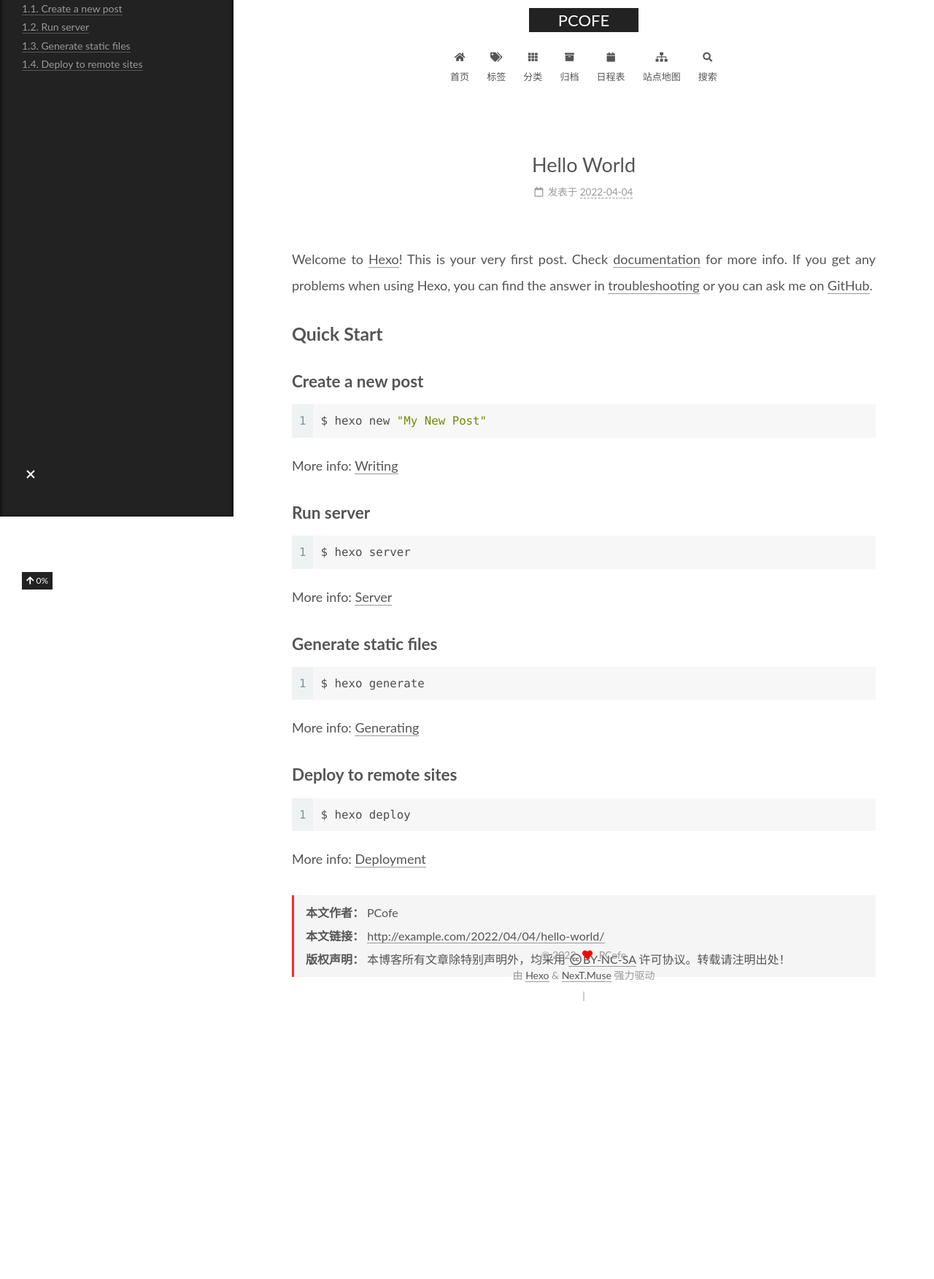
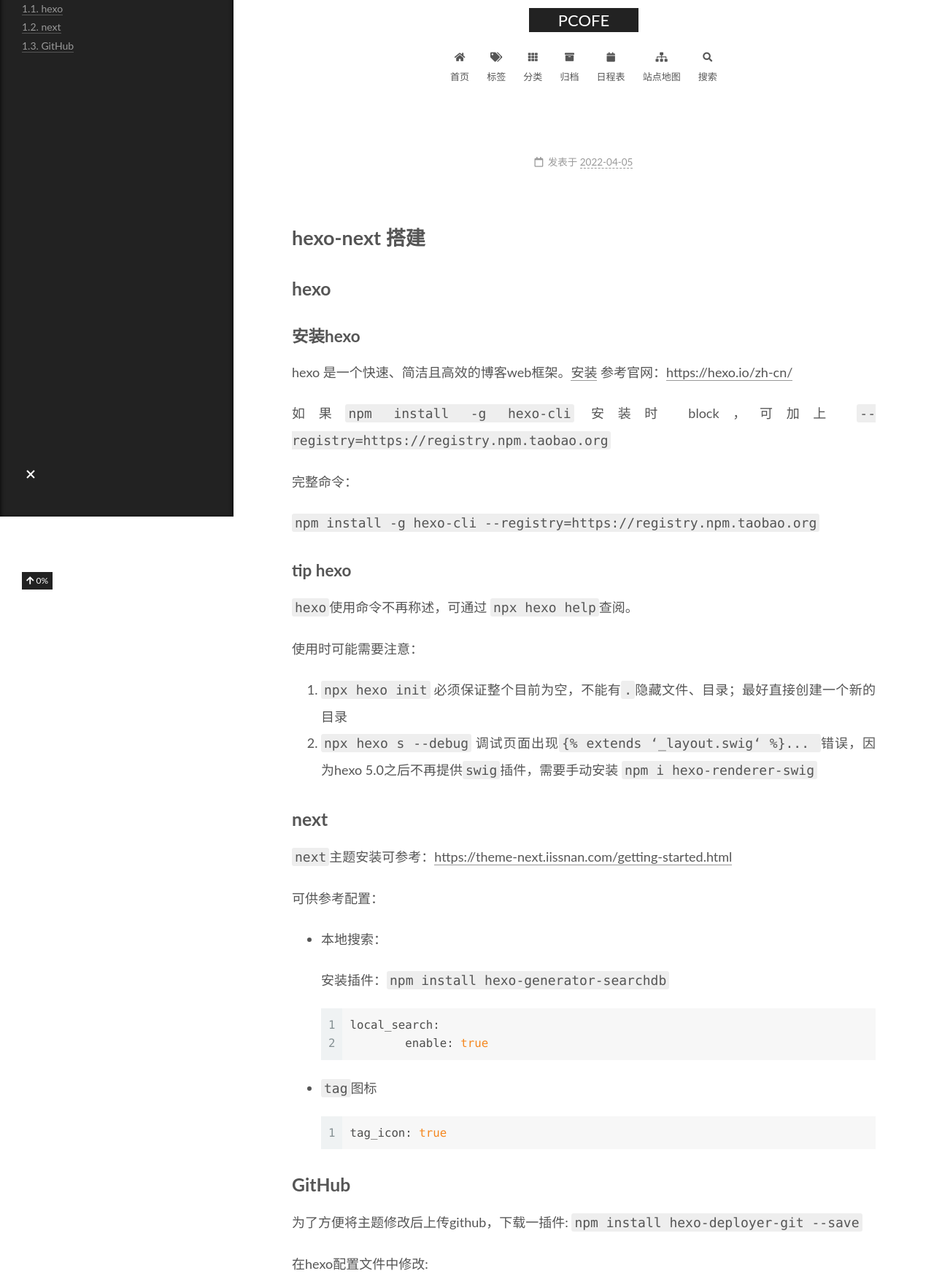
Before and after one commit to PCofe/PCofe.github.io, a plain HTML site: page 2022/04/05/hexo-next 搭建/index.html in a window 1280 px wide. Shown: the part 92-1845 px from the top of the page at 73% size. Before the commit the page ends 1491 px from the top, so only its background shows below. Drawn offline with Linux system fonts and the light colour scheme; some packages are replaced by stand-ins of ours; a script that the page names is missing.

Commit message:
Site updated: 2022-04-05 14:40:21

```diff
--- a/2022/04/04/hello-world/index.html
+++ b/2022/04/05/hexo-next 搭建/index.html
@@ -25,19 +25,19 @@
     var CONFIG = {"hostname":"example.com","root":"/","scheme":"Muse","version":"7.8.0","exturl":false,"sidebar":{"position":"left","display":"post","padding":14,"offset":12,"onmobile":true},"copycode":{"enable":false,"show_result":false,"style":null},"back2top":{"enable":true,"sidebar":false,"scrollpercent":true},"bookmark":{"enable":true,"color":"#222","save":"auto"},"fancybox":false,"mediumzoom":false,"lazyload":false,"pangu":false,"comments":{"style":"tabs","active":null,"storage":true,"lazyload":false,"nav":null},"algolia":{"hits":{"per_page":10},"labels":{"input_placeholder":"Search for Posts","hits_empty":"We didn't find any results for the search: ${query}","hits_stats":"${hits} results found in ${time} ms"}},"localsearch":{"enable":true,"trigger":"auto","top_n_per_article":1,"unescape":false,"preload":false},"motion":{"enable":true,"async":false,"transition":{"post_block":"fadeIn","post_header":"slideDownIn","post_body":"slideDownIn","coll_header":"slideLeftIn","sidebar":"slideUpIn"}},"path":"search.xml"};
   </script>
 
-  <meta name="description" content="Welcome to Hexo! This is your very first post. Check documentation for more info. If you get any problems when using Hexo, you can find the answer in troubleshooting or you can ask me on GitHub. Quick">
+  <meta name="description" content="hexo-next 搭建hexo安装hexohexo 是一个快速、简洁且高效的博客web框架。安装 参考官网：https:&#x2F;&#x2F;hexo.io&#x2F;zh-cn&#x2F; 如果npm install -g hexo-cli 安装时 block，可加上  --registry&#x3D;https:&#x2F;&#x2F;registry.npm.taobao.org  完整命令：  npm install -g hexo-cli --regi">
 <meta property="og:type" content="article">
-<meta property="og:title" content="Hello World">
-<meta property="og:url" content="http://example.com/2022/04/04/hello-world/index.html">
+<meta property="og:title" content="PCOFE">
+<meta property="og:url" content="http://example.com/2022/04/05/hexo-next%20%E6%90%AD%E5%BB%BA/index.html">
 <meta property="og:site_name" content="PCOFE">
-<meta property="og:description" content="Welcome to Hexo! This is your very first post. Check documentation for more info. If you get any problems when using Hexo, you can find the answer in troubleshooting or you can ask me on GitHub. Quick">
+<meta property="og:description" content="hexo-next 搭建hexo安装hexohexo 是一个快速、简洁且高效的博客web框架。安装 参考官网：https:&#x2F;&#x2F;hexo.io&#x2F;zh-cn&#x2F; 如果npm install -g hexo-cli 安装时 block，可加上  --registry&#x3D;https:&#x2F;&#x2F;registry.npm.taobao.org  完整命令：  npm install -g hexo-cli --regi">
 <meta property="og:locale" content="zh_CN">
-<meta property="article:published_time" content="2022-04-04T09:06:47.937Z">
-<meta property="article:modified_time" content="2022-04-04T09:06:47.937Z">
+<meta property="article:published_time" content="2022-04-04T17:50:40.779Z">
+<meta property="article:modified_time" content="2022-04-05T06:34:40.271Z">
 <meta property="article:author" content="PCofe">
 <meta name="twitter:card" content="summary">
 
-<link rel="canonical" href="http://example.com/2022/04/04/hello-world/">
+<link rel="canonical" href="http://example.com/2022/04/05/hexo-next%20%E6%90%AD%E5%BB%BA/">
 
 
 <script id="page-configurations">
@@ -50,7 +50,7 @@
   };
 </script>
 
-  <title>Hello World | PCOFE</title>
+  <title> | PCOFE</title>
 
 
 
@@ -204,7 +204,7 @@
 
 
   <article itemscope itemtype="http://schema.org/Article" class="post-block" lang="zh-CN">
-    <link itemprop="mainEntityOfPage" href="http://example.com/2022/04/04/hello-world/">
+    <link itemprop="mainEntityOfPage" href="http://example.com/2022/04/05/hexo-next%20%E6%90%AD%E5%BB%BA/">
 
     <span hidden itemprop="author" itemscope itemtype="http://schema.org/Person">
       <meta itemprop="image" content="/images/pcofe.png">
@@ -217,7 +217,7 @@
     </span>
       <header class="post-header">
         <h1 class="post-title" itemprop="name headline">
-          Hello World
+
         </h1>
 
         <div class="post-meta">
@@ -227,7 +227,8 @@
               </span>
               <span class="post-meta-item-text">发表于</span>
 
-              <time title="创建时间：2022-04-04 17:06:47" itemprop="dateCreated datePublished" datetime="2022-04-04T17:06:47+08:00">2022-04-04</time>
+
+              <time title="创建时间：2022-04-05 01:50:40 / 修改时间：14:34:40" itemprop="dateCreated datePublished" datetime="2022-04-05T01:50:40+08:00">2022-04-05</time>
             </span>
 
 
@@ -248,19 +249,33 @@
     <div class="post-body" itemprop="articleBody">
 
 
-        <p>Welcome to <a target="_blank" rel="noopener" href="https://hexo.io/">Hexo</a>! This is your very first post. Check <a target="_blank" rel="noopener" href="https://hexo.io/docs/">documentation</a> for more info. If you get any problems when using Hexo, you can find the answer in <a target="_blank" rel="noopener" href="https://hexo.io/docs/troubleshooting.html">troubleshooting</a> or you can ask me on <a target="_blank" rel="noopener" href="https://github.com/hexojs/hexo/issues">GitHub</a>.</p>
-<h2 id="Quick-Start"><a href="#Quick-Start" class="headerlink" title="Quick Start"></a>Quick Start</h2><h3 id="Create-a-new-post"><a href="#Create-a-new-post" class="headerlink" title="Create a new post"></a>Create a new post</h3><figure class="highlight bash"><table><tr><td class="gutter"><pre><span class="line">1</span><br></pre></td><td class="code"><pre><span class="line">$ hexo new <span class="string">&quot;My New Post&quot;</span></span><br></pre></td></tr></table></figure>
+        <h1 id="hexo-next-搭建"><a href="#hexo-next-搭建" class="headerlink" title="hexo-next 搭建"></a>hexo-next 搭建</h1><h2 id="hexo"><a href="#hexo" class="headerlink" title="hexo"></a>hexo</h2><h3 id="安装hexo"><a href="#安装hexo" class="headerlink" title="安装hexo"></a>安装hexo</h3><p>hexo 是一个快速、简洁且高效的博客web框架。<a target="_blank" rel="noopener" href="https://hexo.io/zh-cn/">安装</a> 参考官网：<a target="_blank" rel="noopener" href="https://hexo.io/zh-cn/">https://hexo.io/zh-cn/</a></p>
+<p>如果<code>npm install -g hexo-cli</code> 安装时 block，可加上 <code> --registry=https://registry.npm.taobao.org</code> </p>
+<p>完整命令：</p>
+<p><code> npm install -g hexo-cli --registry=https://registry.npm.taobao.org</code></p>
+<h3 id="tip-hexo"><a href="#tip-hexo" class="headerlink" title="tip hexo"></a>tip hexo</h3><p><code>hexo</code>使用命令不再称述，可通过 <code>npx hexo help</code>查阅。</p>
+<p>使用时可能需要注意：</p>
+<ol>
+<li><code>npx hexo init</code>  必须保证整个目前为空，不能有<code>.</code>隐藏文件、目录；最好直接创建一个新的目录</li>
+<li><code>npx hexo s --debug</code> 调试页面出现<code>&#123;% extends ‘_layout.swig‘ %&#125;... </code>错误，因为hexo 5.0之后不再提供<code>swig</code>插件，需要手动安装 <code>npm i hexo-renderer-swig</code></li>
+</ol>
 
-<p>More info: <a target="_blank" rel="noopener" href="https://hexo.io/docs/writing.html">Writing</a></p>
-<h3 id="Run-server"><a href="#Run-server" class="headerlink" title="Run server"></a>Run server</h3><figure class="highlight bash"><table><tr><td class="gutter"><pre><span class="line">1</span><br></pre></td><td class="code"><pre><span class="line">$ hexo server</span><br></pre></td></tr></table></figure>
 
-<p>More info: <a target="_blank" rel="noopener" href="https://hexo.io/docs/server.html">Server</a></p>
-<h3 id="Generate-static-files"><a href="#Generate-static-files" class="headerlink" title="Generate static files"></a>Generate static files</h3><figure class="highlight bash"><table><tr><td class="gutter"><pre><span class="line">1</span><br></pre></td><td class="code"><pre><span class="line">$ hexo generate</span><br></pre></td></tr></table></figure>
+<h2 id="next"><a href="#next" class="headerlink" title="next"></a>next</h2><p><code>next</code>主题安装可参考：<a target="_blank" rel="noopener" href="https://theme-next.iissnan.com/getting-started.html">https://theme-next.iissnan.com/getting-started.html</a></p>
+<p>可供参考配置：</p>
+<ul>
+<li><p>本地搜索：</p>
+<p>  安装插件：<code>npm install hexo-generator-searchdb</code></p>
+  <figure class="highlight yml"><table><tr><td class="gutter"><pre><span class="line">1</span><br><span class="line">2</span><br></pre></td><td class="code"><pre><span class="line"><span class="attr">local_search:</span></span><br><span class="line">	<span class="attr">enable:</span> <span class="literal">true</span></span><br></pre></td></tr></table></figure>
+</li>
+<li><p><code>tag</code>图标</p>
+  <figure class="highlight yml"><table><tr><td class="gutter"><pre><span class="line">1</span><br></pre></td><td class="code"><pre><span class="line"><span class="attr">tag_icon:</span> <span class="literal">true</span></span><br></pre></td></tr></table></figure></li>
+</ul>
+<h2 id="GitHub"><a href="#GitHub" class="headerlink" title="GitHub"></a>GitHub</h2><p>为了方便将主题修改后上传github，下载一插件: <code>npm install hexo-deployer-git --save</code></p>
+<p>在hexo配置文件中修改:</p>
+<figure class="highlight yml"><table><tr><td class="gutter"><pre><span class="line">1</span><br><span class="line">2</span><br><span class="line">3</span><br><span class="line">4</span><br></pre></td><td class="code"><pre><span class="line"><span class="attr">deploy:</span></span><br><span class="line">  <span class="attr">type:</span> <span class="string">git</span></span><br><span class="line">  <span class="attr">repo:</span> <span class="string">git@github.com:your</span></span><br><span class="line">  <span class="attr">branch:</span> <span class="string">master</span></span><br></pre></td></tr></table></figure>
 
-<p>More info: <a target="_blank" rel="noopener" href="https://hexo.io/docs/generating.html">Generating</a></p>
-<h3 id="Deploy-to-remote-sites"><a href="#Deploy-to-remote-sites" class="headerlink" title="Deploy to remote sites"></a>Deploy to remote sites</h3><figure class="highlight bash"><table><tr><td class="gutter"><pre><span class="line">1</span><br></pre></td><td class="code"><pre><span class="line">$ hexo deploy</span><br></pre></td></tr></table></figure>
-
-<p>More info: <a target="_blank" rel="noopener" href="https://hexo.io/docs/one-command-deployment.html">Deployment</a></p>
+<p><code>repo</code> 建议使用ssh方式</p>
 
     </div>
 
@@ -276,7 +291,7 @@
   </li>
   <li class="post-copyright-link">
     <strong>本文链接：</strong>
-    <a href="http://example.com/2022/04/04/hello-world/" title="Hello World">http://example.com/2022/04/04/hello-world/</a>
+    <a href="http://example.com/2022/04/05/hexo-next%20%E6%90%AD%E5%BB%BA/" title="">http://example.com/2022/04/05/hexo-next 搭建/</a>
   </li>
   <li class="post-copyright-license">
     <strong>版权声明： </strong>本博客所有文章除特别声明外，均采用 <a href="https://creativecommons.org/licenses/by-nc-sa/4.0/" rel="noopener" target="_blank"><i class="fab fa-fw fa-creative-commons"></i>BY-NC-SA</a> 许可协议。转载请注明出处！
@@ -348,7 +363,7 @@
 
       <!--noindex-->
       <div class="post-toc-wrap sidebar-panel">
-          <div class="post-toc motion-element"><ol class="nav"><li class="nav-item nav-level-2"><a class="nav-link" href="#Quick-Start"><span class="nav-number">1.</span> <span class="nav-text">Quick Start</span></a><ol class="nav-child"><li class="nav-item nav-level-3"><a class="nav-link" href="#Create-a-new-post"><span class="nav-number">1.1.</span> <span class="nav-text">Create a new post</span></a></li><li class="nav-item nav-level-3"><a class="nav-link" href="#Run-server"><span class="nav-number">1.2.</span> <span class="nav-text">Run server</span></a></li><li class="nav-item nav-level-3"><a class="nav-link" href="#Generate-static-files"><span class="nav-number">1.3.</span> <span class="nav-text">Generate static files</span></a></li><li class="nav-item nav-level-3"><a class="nav-link" href="#Deploy-to-remote-sites"><span class="nav-number">1.4.</span> <span class="nav-text">Deploy to remote sites</span></a></li></ol></li></ol></div>
+          <div class="post-toc motion-element"><ol class="nav"><li class="nav-item nav-level-1"><a class="nav-link" href="#hexo-next-%E6%90%AD%E5%BB%BA"><span class="nav-number">1.</span> <span class="nav-text">hexo-next 搭建</span></a><ol class="nav-child"><li class="nav-item nav-level-2"><a class="nav-link" href="#hexo"><span class="nav-number">1.1.</span> <span class="nav-text">hexo</span></a><ol class="nav-child"><li class="nav-item nav-level-3"><a class="nav-link" href="#%E5%AE%89%E8%A3%85hexo"><span class="nav-number">1.1.1.</span> <span class="nav-text">安装hexo</span></a></li><li class="nav-item nav-level-3"><a class="nav-link" href="#tip-hexo"><span class="nav-number">1.1.2.</span> <span class="nav-text">tip hexo</span></a></li></ol></li><li class="nav-item nav-level-2"><a class="nav-link" href="#next"><span class="nav-number">1.2.</span> <span class="nav-text">next</span></a></li><li class="nav-item nav-level-2"><a class="nav-link" href="#GitHub"><span class="nav-number">1.3.</span> <span class="nav-text">GitHub</span></a></li></ol></li></ol></div>
       </div>
       <!--/noindex-->
 
--- a/css/main.css
+++ b/css/main.css
@@ -1231,7 +1231,7 @@ pre .javascript .function {
 }
 .links-of-author a::before,
 .links-of-author span.exturl::before {
-  background: #58e5b8;
+  background: #886bff;
   border-radius: 50%;
   content: ' ';
   display: inline-block;
```
Also changed, not shown: archives/2022/04/index.html (+5 -5 lines), archives/2022/index.html (+5 -5 lines), archives/index.html (+5 -5 lines), index.html (+28 -13 lines), search.xml (+26 -12 lines), 2022/04/05/hexo-next 搭建/IMG_0698.jpeg (added).
